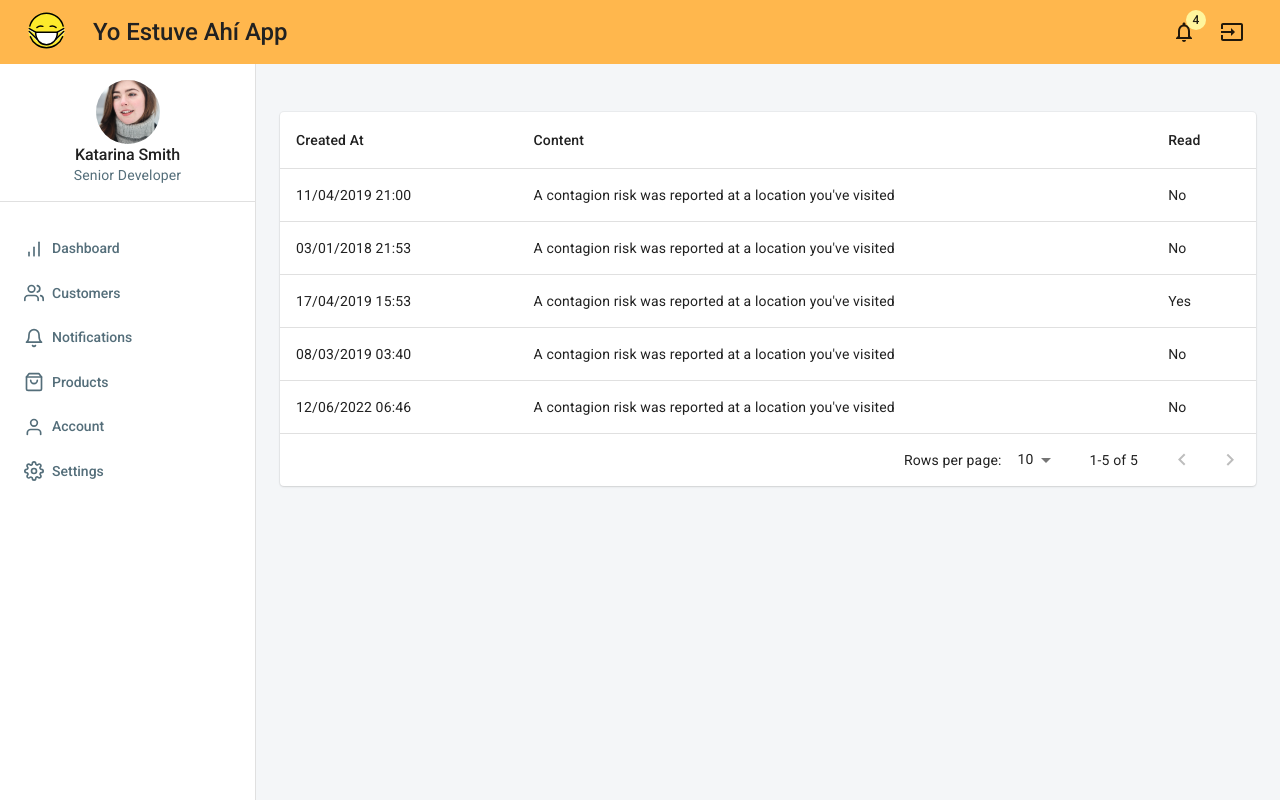
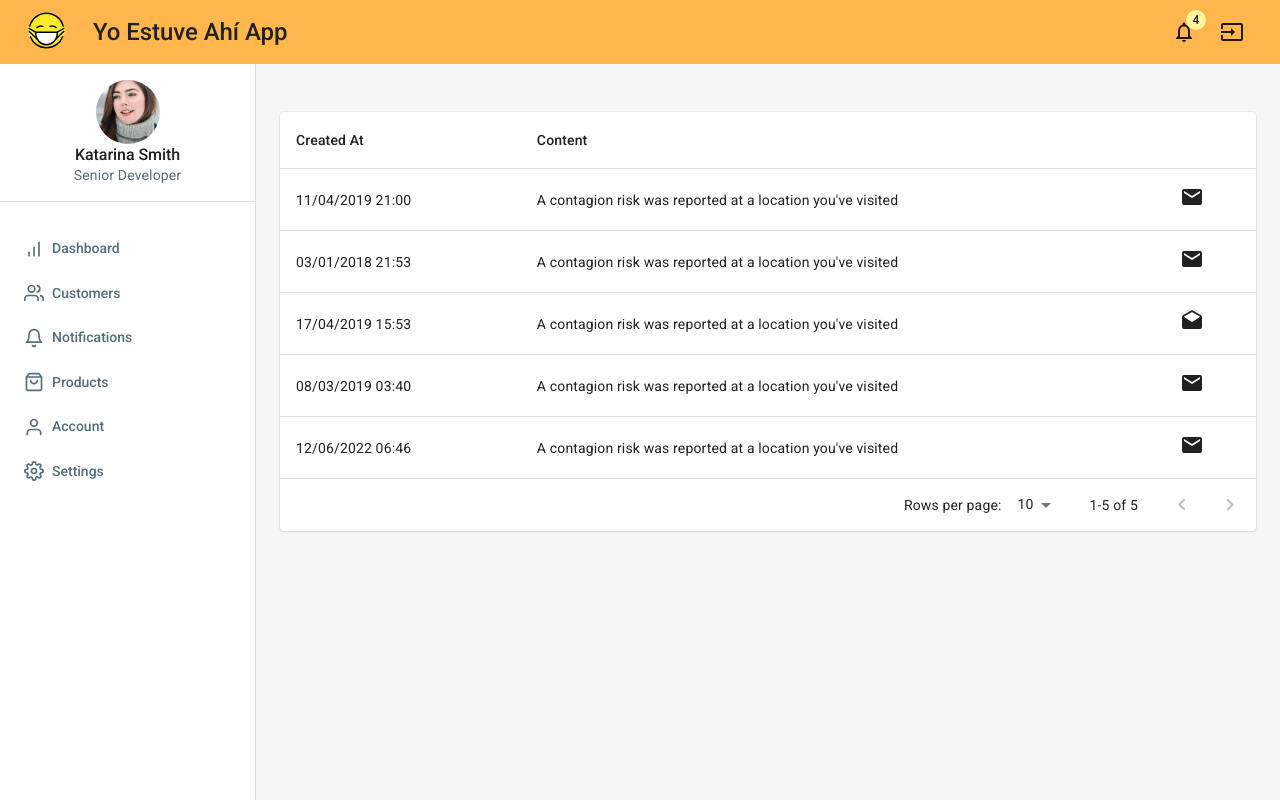
Before and after one commit to adrianbona/yoestuveahi, a React (Create React App) app: page /app/notifications in a window 1280 px wide. Built offline with nearby package versions, Linux system fonts and the light colour scheme.

Commit message:
Improving looks

```diff
--- a/src/layouts/DashboardLayout/TopBar.js
+++ b/src/layouts/DashboardLayout/TopBar.js
@@ -41,9 +41,11 @@ const TopBar = ({ className, onMobileNavOpen, ...rest }) => {
         <RouterLink to="/">
           <div className={classes.title}>
             <Logo />
-            <Typography align="center" color="textPrimary" variant="h3">
-              Yo Estuve Ahí App
-            </Typography>
+            <Hidden smDown>
+              <Typography align="center" color="textPrimary" variant="h3">
+                Yo Estuve Ahí App
+              </Typography>
+            </Hidden>
           </div>
         </RouterLink>
         <Box flexGrow={1} />
--- a/src/views/notification/NotificationListView/Results.js
+++ b/src/views/notification/NotificationListView/Results.js
@@ -14,6 +14,8 @@ import {
   TableRow,
   makeStyles
 } from '@material-ui/core';
+import MailIcon from '@material-ui/icons/Mail';
+import DraftsIcon from '@material-ui/icons/Drafts';
 
 const useStyles = makeStyles(theme => ({
   root: {}
@@ -41,7 +43,7 @@ const Results = ({ className, notifications, ...rest }) => {
               <TableRow>
                 <TableCell>Created At</TableCell>
                 <TableCell>Content</TableCell>
-                <TableCell>Read</TableCell>
+                <TableCell />
               </TableRow>
             </TableHead>
             <TableBody>
@@ -51,7 +53,9 @@ const Results = ({ className, notifications, ...rest }) => {
                     {moment(notification.createdAt).format('DD/MM/YYYY HH:mm')}
                   </TableCell>
                   <TableCell>{notification.content}</TableCell>
-                  <TableCell>{notification.shown ? 'Yes' : 'No'}</TableCell>
+                  <TableCell>
+                    {notification.shown ? <DraftsIcon /> : <MailIcon />}
+                  </TableCell>
                 </TableRow>
               ))}
             </TableBody>
```
